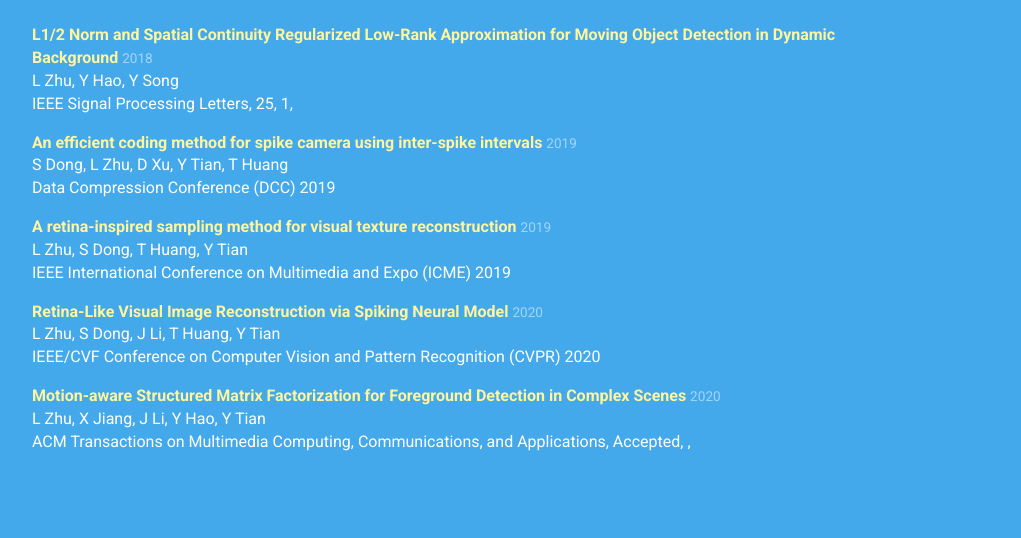
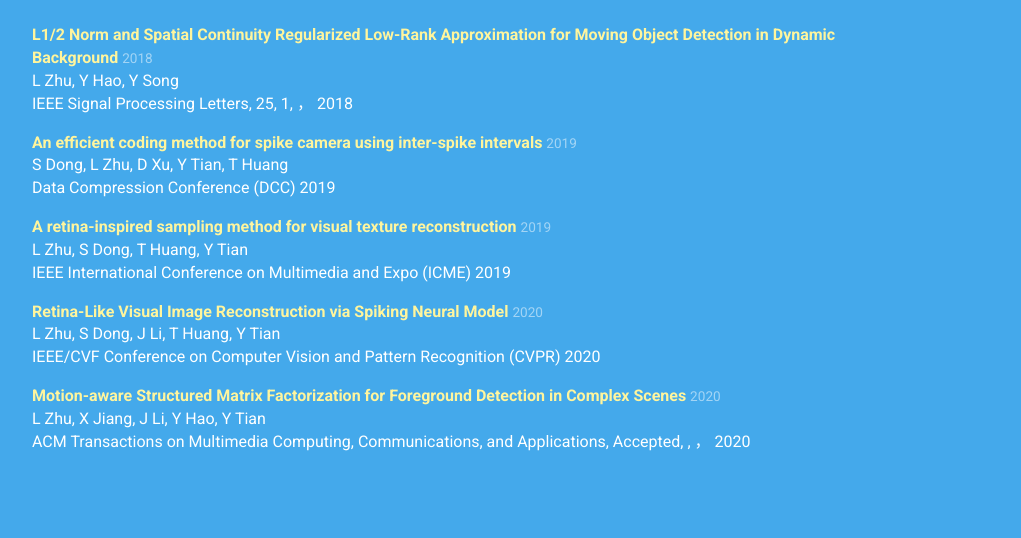
Before and after one commit to Crazyspike/home, a Jekyll site: the page built from index.html, in a window 1280 px wide and 900 px high, scrolled down 545 px. Shown: the part 166-704 px from the top of the window, without its empty margins (38-1059 px from the left). Built offline with Jekyll 4.4.1, drawn with Linux system fonts in a browser that asks for light colours; nearby versions of some CDN libraries.

Commit message:
Update albertine.html

```diff
--- a/_layouts/albertine.html
+++ b/_layouts/albertine.html
@@ -154,12 +154,14 @@ It is threatened by habitat loss.
                 {{ publication.journal }},
                 {{ publication.volume }},
                 {{ publication.issue }},
-                {{ publication.pages }}
+                {{ publication.pages }}，
+                {{ publication.year }}
               {% when 'magazine' %}
                 {{ publication.magazine }},
                 {{ publication.volume }},
                 {{ publication.issue }},
-                {{ publication.pages }}
+                {{ publication.pages }}，
+                {{ publication.year }}
             {% endcase %}
           </p>
         {% endfor %}
```
